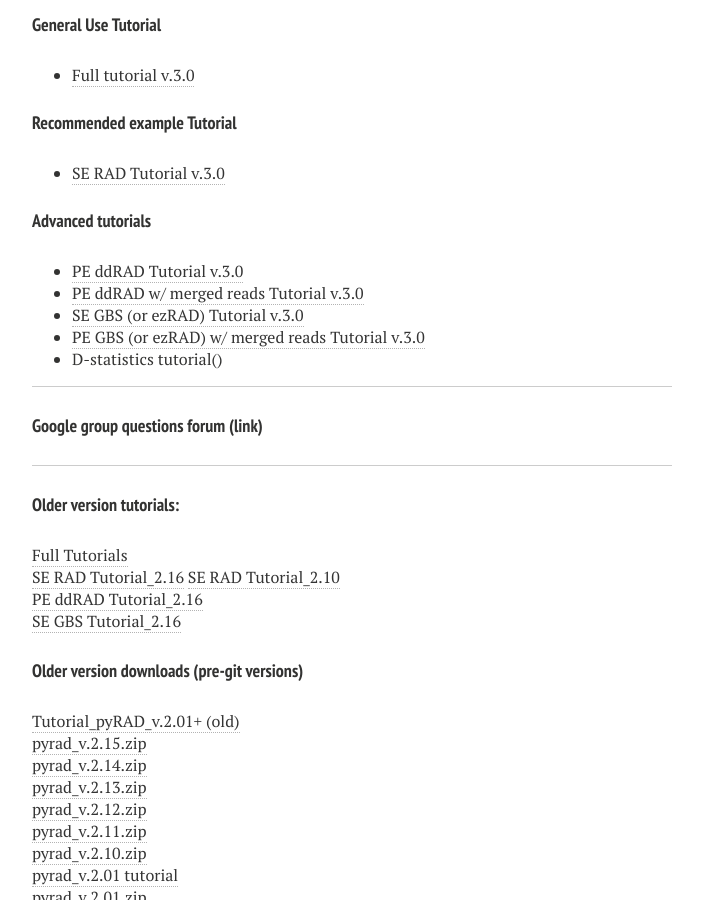
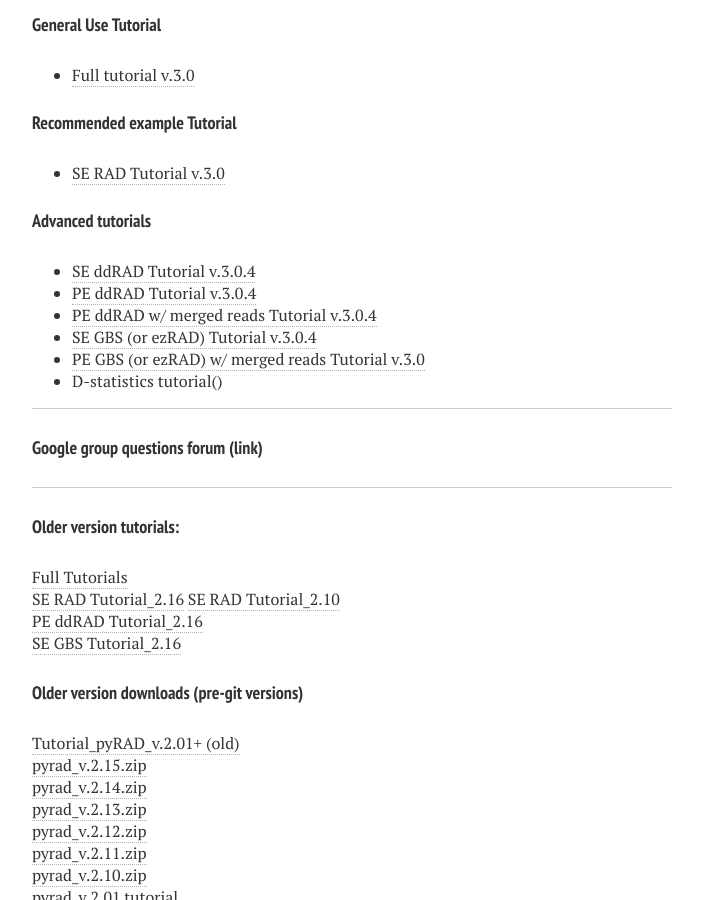
Before and after one commit to dereneaton/dereneaton.github.io, a Jekyll site: the page built from pyrad.md, in a window 1280 px wide and 900 px high, scrolled down 922 px. Shown: the whole window, without its empty margins (288-991 px from the left). Built offline with Jekyll 4.4.1, drawn with Linux system fonts in a browser that asks for light colours; Markdown is read by kramdown in place of the engine named in the settings.

Commit message:
updated PE & SE ddRAD tutorials

```diff
--- a/pyrad.md
+++ b/pyrad.md
@@ -32,9 +32,10 @@ _pyRAD_ can analyze RAD, ddRAD, GBS, paired-end ddRAD and paired-end GBS data se
 +  [SE RAD Tutorial v.3.0](http://nbviewer.ipython.org/gist/dereneaton/1f661bfb205b644086cc/tutorial_RAD_3.0.ipynb)
 
 #### Advanced tutorials
-+  [PE ddRAD Tutorial v.3.0](http://nbviewer.ipython.org/gist/dereneaton/dc6241083c912519064e/tutorial_pairddRAD_3.0.ipynb)
-+  [PE ddRAD w/ merged reads Tutorial v.3.0](http://nbviewer.ipython.org/gist/dereneaton/dc6241083c912519064e/tutorial_pairddRAD_3.0-merged.ipynb)
-+  [SE GBS (or ezRAD) Tutorial v.3.0](http://nbviewer.ipython.org/gist/dereneaton/9d12ff5ab6584c5ceafa/tutorial_GBS_3.0.ipynb)
++  [SE ddRAD Tutorial v.3.0.4](http://nbviewer.ipython.org/dc6241083c912519064e/tutorial_ddRAD_3.0.4.ipynb)
++  [PE ddRAD Tutorial v.3.0.4](http://nbviewer.ipython.org/dc6241083c912519064e/tutorial_pairddRAD_3.0.4.ipynb)
++  [PE ddRAD w/ merged reads Tutorial v.3.0.4](http://nbviewer.ipython.org/dc6241083c912519064e/tutorial_pairddRAD_3.0.4-merged.ipynb)
++  [SE GBS (or ezRAD) Tutorial v.3.0.4](http://nbviewer.ipython.org/gist/dereneaton/9d12ff5ab6584c5ceafa/tutorial_GBS_3.0.ipynb)
 +  [PE GBS (or ezRAD) w/ merged reads Tutorial v.3.0](http://nbviewer.ipython.org/gist/dereneaton/1f661bfb205b644086cc/PE-GBS_empirical.ipynb)
 +  D-statistics tutorial()
 
```
